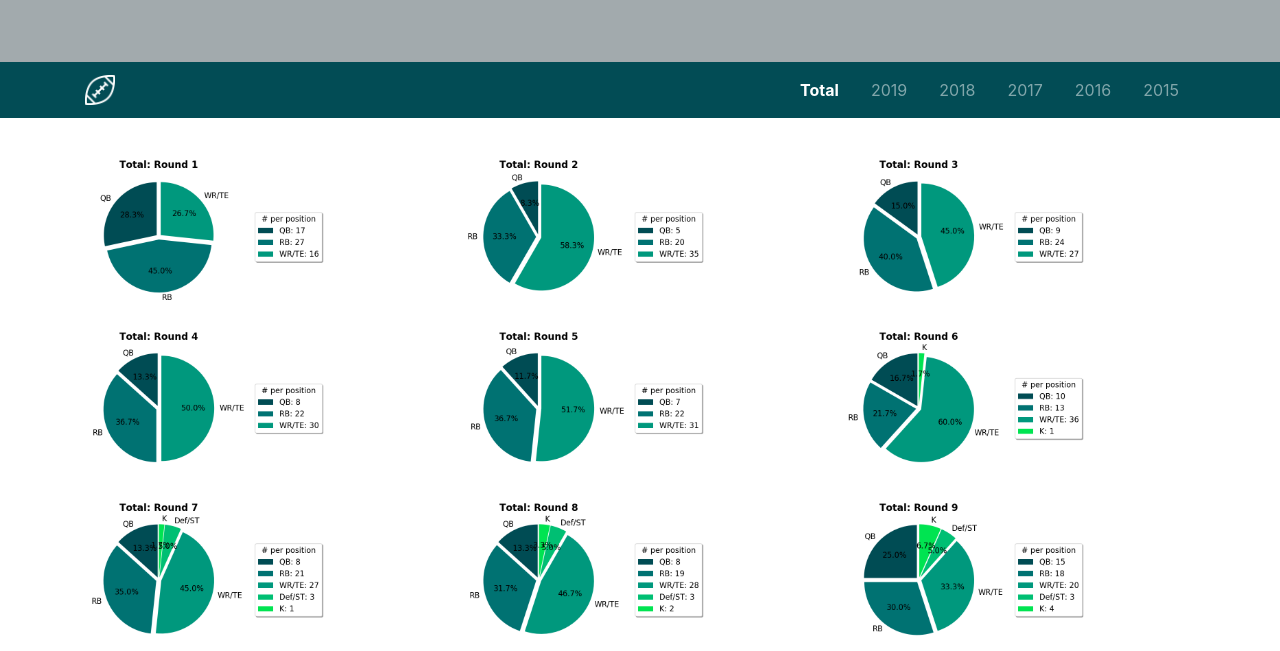
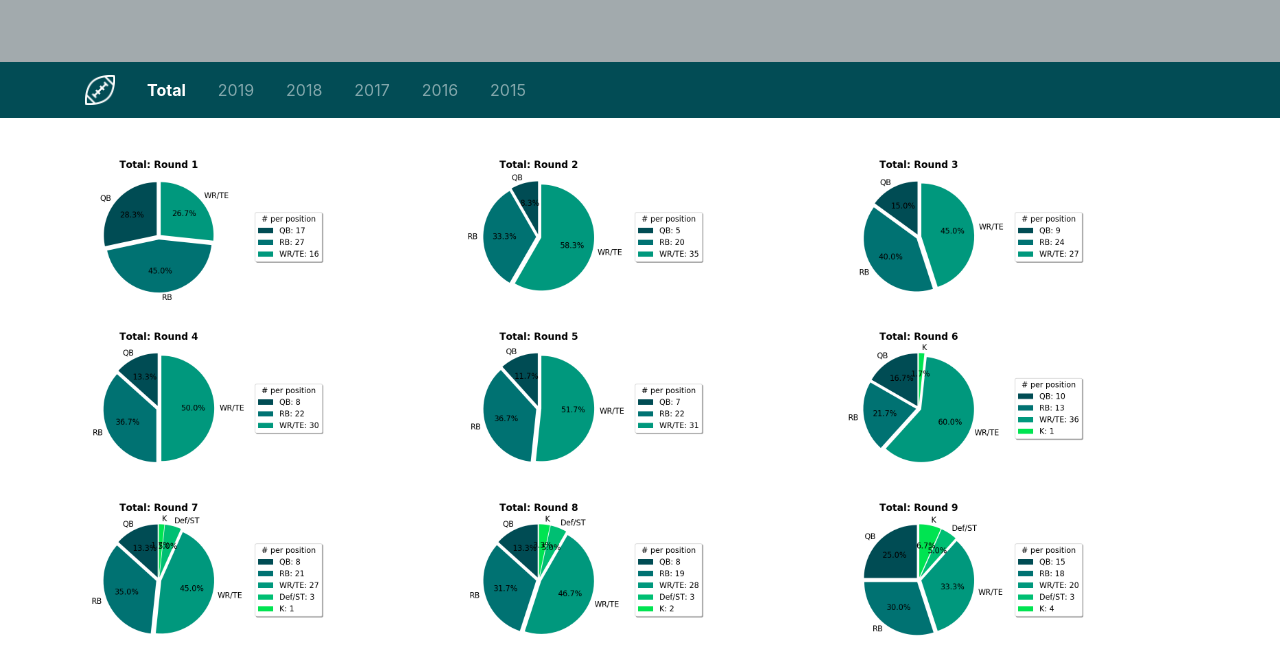
Before and after one commit to coraenglish/draft-info, a plain HTML site: page index.html in a window 1280 px wide. Shown: the part 149-800 px from the top of the page. Drawn offline with nearby package versions, Linux system fonts and the light colour scheme.

Commit message:
fixed navbar align

```diff
--- a/index.html
+++ b/index.html
@@ -47,7 +47,7 @@
       </button>
 
       <div class="collapse navbar-collapse" id="navbarToggler">
-        <div class="navbar-nav ml-auto" id="myNav" style="justify-content:normal">
+        <div class="navbar-nav" id="myNav" style="justify-content:normal">
           <a class="nav-item nav-link active nav-btn" id="total">Total</a>
           <a class="nav-item nav-link nav-btn" id="2019">2019</a>
           <a class="nav-item nav-link nav-btn" id="2018">2018</a>
```
